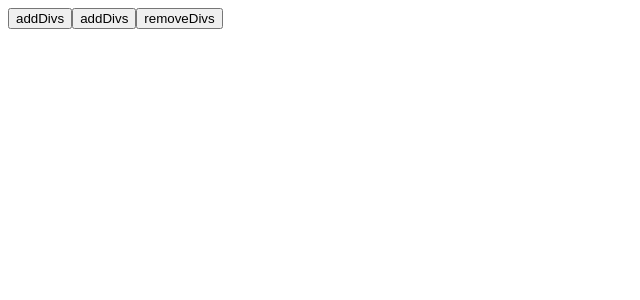
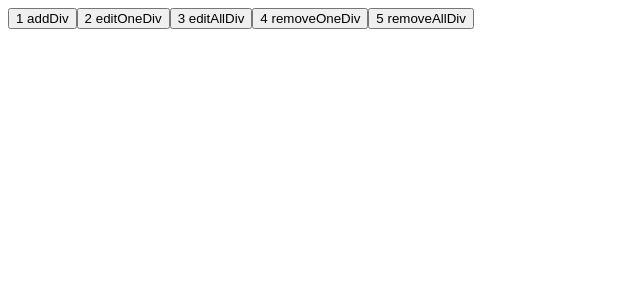
Before and after one commit to MattiasLevlin/dom-benchmark-vue, a Vue app: page / in a window 1280 px wide. Shown: the top 300 px of the page, without its empty margins (0-640 px from the left). Built offline with nearby package versions, Linux system fonts and the light colour scheme.

Commit message:
Measurements using performance.now, and v-for as for loop implementation

```diff
--- a/src/components/Benchmark.vue
+++ b/src/components/Benchmark.vue
@@ -1,38 +1,77 @@
 <template>
-  <div class="benchmark">
-    <button v-on:click="addDivs">addDivs</button>
-    <button v-on:click="editDivs">addDivs</button>
-    <button v-on:click="removeDivs">removeDivs</button>
+  <div>
+    <div class="benchmark">
+      <button @click="addDiv()">1 addDiv</button>
+      <button @click="editOneDiv()">2 editOneDiv</button>
+      <button @click="editAllDiv()">3 editAllDiv</button>
+      <button @click="removeOneDiv()">4 removeOneDiv</button>
+      <button @click="removeAllDiv()">5 removeAllDiv</button>
+    </div>
+    <div class="asd">
+        <div
+          v-for="i in divToCreate"
+          v-bind:key="i">
+            <p>Div{{ i }}</p>
+        </div>
+    </div>
 
-    <BenchmarkContainer
-      :selectedTest=selectedTest
-    />
   </div>
 </template>
 
 <script>
-import BenchmarkContainer from './BenchmarkContainer.vue'
 
 export default {
   name: 'Benchmark',
-  components: {
-    BenchmarkContainer
-  },
-  data: function() {
+  data () {
     return {
-      selectedTest: '',
+      divToCreate: 0,
+      asd1: null,
+      asd2: null
     }
   },
   methods: {
-    addDivs: function () {
-      this.selectedTest = 'add'
+    /* eslint-disable no-console */
+
+    // 1
+    addDiv () {
+      this.divToCreate = 10000
+      console.log('Testing adding 10000 elements')
+      this.asd1 = performance.now()
     },
-    editDivs: function() {
-      this.selectedTest = 'edit'
+    // 2
+    editOneDiv: function() {
+      // this.selectedTest = 'edit'
     },
-    removeDivs: function() {
-      this.selectedTest = 'remove'
+    editAllDiv: function() {
+
     },
+    removeOneDiv: function() {
+
+    },
+    removeAllDiv: function() {
+      this.divToCreate = 0
+      console.log('Testing removing 10000 elements')
+      this.asd1 = performance.now()
+    },
+  },
+    updated: function () {
+      this.asd2 = performance.now()
+      console.log('Time it took was: ' + (this.asd2 - this.asd1) + 'milliseconds')
+    },
+    render: function (createElement) {
+    let divToCreate = []
+    if (this.selectedTest === 'add') {
+
+      for (var i = 0; i < 10000; i += 1) {
+          divToCreate.push(<div
+            class="benchmark"
+            id={i}
+          >
+              <p>asd</p>
+          </div>)
+      }
+    }
+      return createElement(divToCreate)
   },
 }
 </script>
--- a/src/components/BenchmarkContainer.vue
+++ /dev/null
@@ -1,31 +0,0 @@
-<script>
-
-export default {
-  name: 'BenchmarkContainer',
-  render: function (createElement) {
-    let divToCreate = []
-    if (this.selectedTest === 'add') {
-
-      for (var i = 0; i < 10000; i += 1) {
-          divToCreate.push(<div
-            class="benchmark"
-            id={i}
-          >
-              <p>asd</p>
-          </div>)
-      }
-    }
-      return createElement(divToCreate)
-  },
-  watch: {
-      selectedTest: {
-        handler (value) {
-          this.selectedTest = value;
-        }
-      }
-  },
-  props: {
-    selectedTest: String,
-  }
-}
-</script>
```
